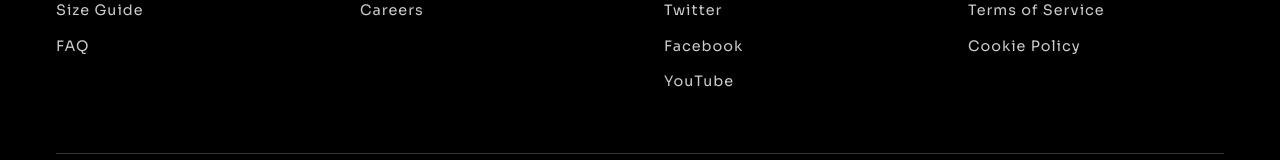
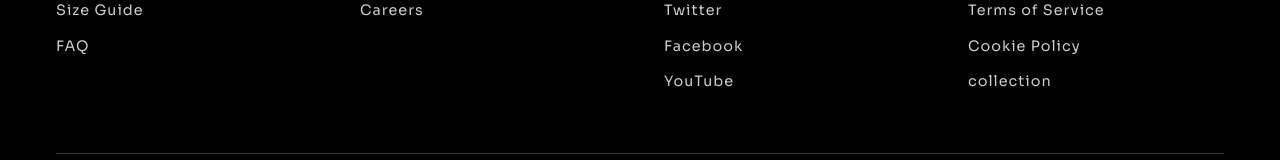
Before and after one commit to aparnaraswe/bw-frontend, an Angular app: page / in a window 1280 px wide. Shown: the part 2704-2864 px from the top of the page. Built offline with nearby package versions, Linux system fonts and the light colour scheme.

Commit message:
redirection

```diff
--- a/src/footer/footer.component.html
+++ b/src/footer/footer.component.html
@@ -35,7 +35,7 @@
     <li><a [routerLink]="'/privacy'">Privacy Policy</a></li>
           <li><a [routerLink]="'/terms'">Terms of Service</a></li>
           <li><a [routerLink]="'/cookies'">Cookie Policy</a></li>
-
+          <li><a [routerLink]="'/collection'">collection</a></li>
         </ul>
       </div>
     </div>
```
